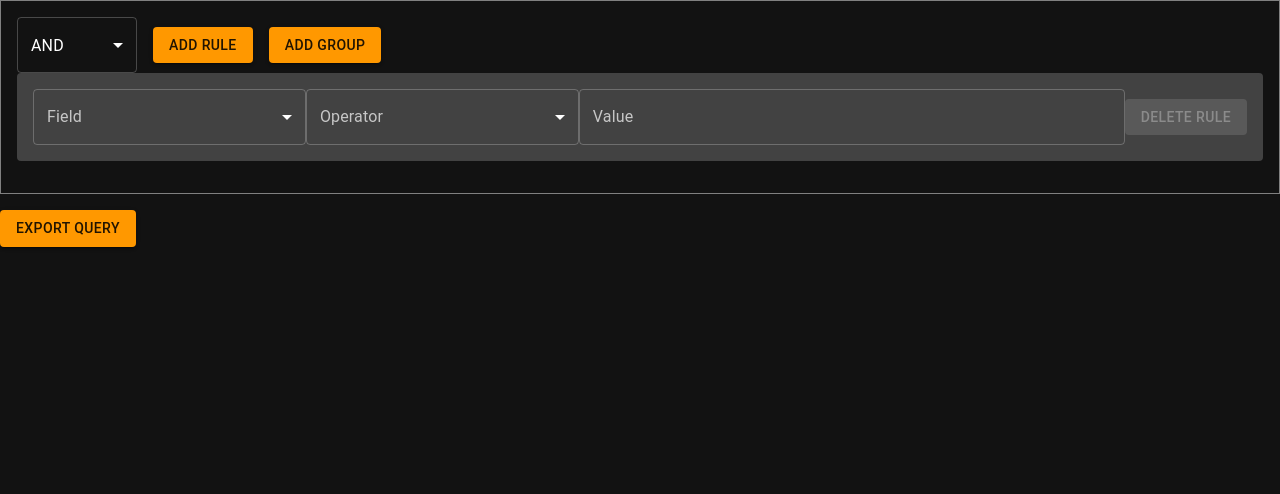
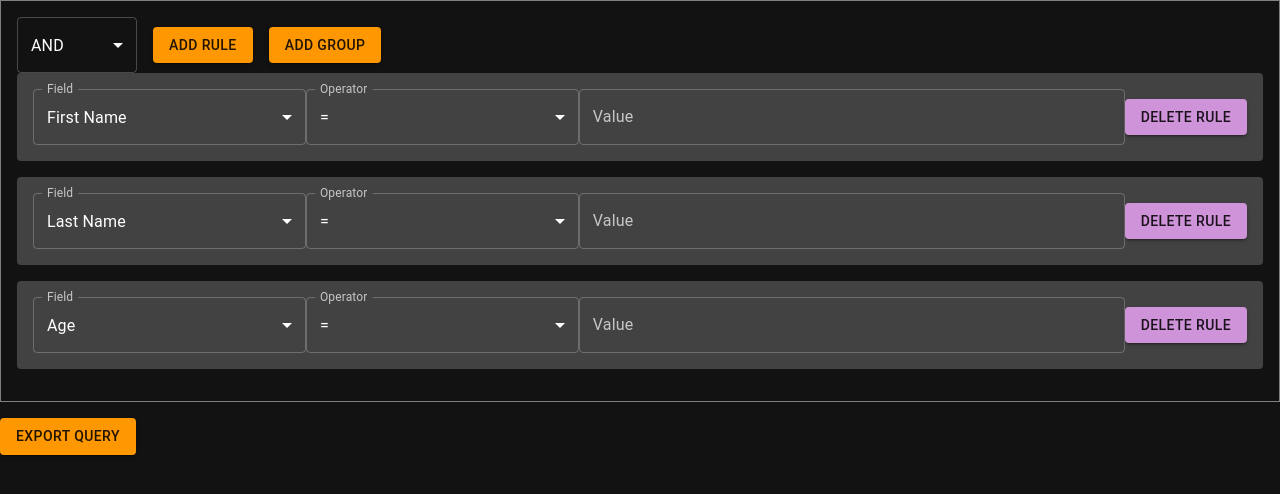
Before and after one commit to nasrin-jafari/query-builder, a React (Create React App) app: page / in a window 1280 px wide. Shown: the top 494 px of the page. Built offline with nearby package versions, Linux system fonts and the light colour scheme.

Commit message:
update : add defualt rule to groups

```diff
--- a/src/QueryBuilder.jsx
+++ b/src/QueryBuilder.jsx
@@ -11,23 +11,32 @@ const fieldOptions = [
   { label: "field 6", value: "field6" },
 ];
 const QueryBuilder = () => {
-  const createDefaultRule = () => ({
-    type: "rule",
-    field: "",
-    operator: "",
-    value: "",
-  });
+  // const createDefaultRule = () => ({
+  //   type: "rule",
+  //   field: "",
+  //   operator: "",
+  //   value: "",
+  // });
+  // Initialize the state with one group that includes one default rule
+  // const [query, setQuery] = useState({
+  //   combinator: "and",
+  //   rules: [createDefaultRule()],
+  // });
 
-  // Initialize the state with one group that includes one default rule
+  const createDefaultRules = () => ([
+    { type: "rule", field: "firstName", operator: "=", value: "" },
+    { type: "rule", field: "lastName", operator: "=", value: "" },
+    { type: "rule", field: "age", operator: "=", value: "" }
+  ]);
   const [query, setQuery] = useState({
     combinator: "and",
-    rules: [createDefaultRule()],
+    rules: createDefaultRules(),
   });
 
   const addGroup = () => {
     const newGroup = {
       combinator: "and",
-      rules: [createDefaultRule()],
+      rules: createDefaultRules(),
     };
     setQuery((prev) => ({
       ...prev,
```
